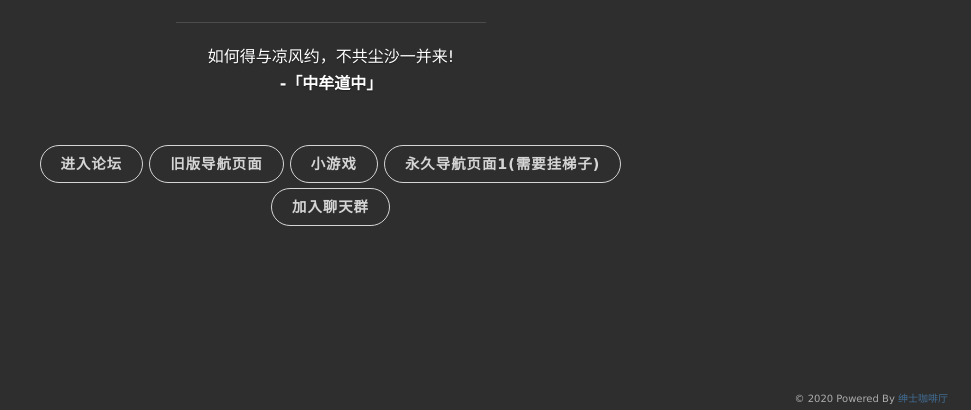
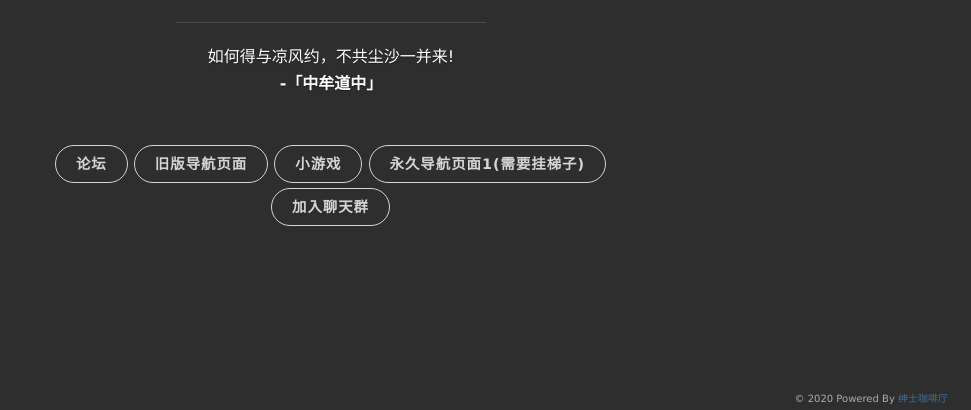
Before and after one commit to sskft/sskft.github.io, a plain HTML site: page index.html in a window 1280 px wide. Shown: the part 390-800 px from the top of the page, without its empty margins (309-1280 px from the left). Drawn offline with Linux system fonts and the light colour scheme; no server answers.

Commit message:
Update index.html

```diff
--- a/index.html
+++ b/index.html
@@ -56,7 +56,7 @@
                             <nav class="cover-navigation cover-navigation--primary">
                                 <ul class="navigation">
                                     <li class="navigation__item">
-                                        <a href="https://meidocafe.icu" class="blog-button" >&#x8FDB;&#x5165;&#x8BBA;&#x575B;</a>
+                                        <a href="https://meidocafe.icu" class="blog-button" >&#x8BBA;&#x575B;</a>
                                     </li>
                                     <li class="navigation__item">
                                         <a href="old.html" class="blog-button">&#x65E7;&#x7248;&#x5BFC;&#x822A;&#x9875;&#x9762;</a>
```
